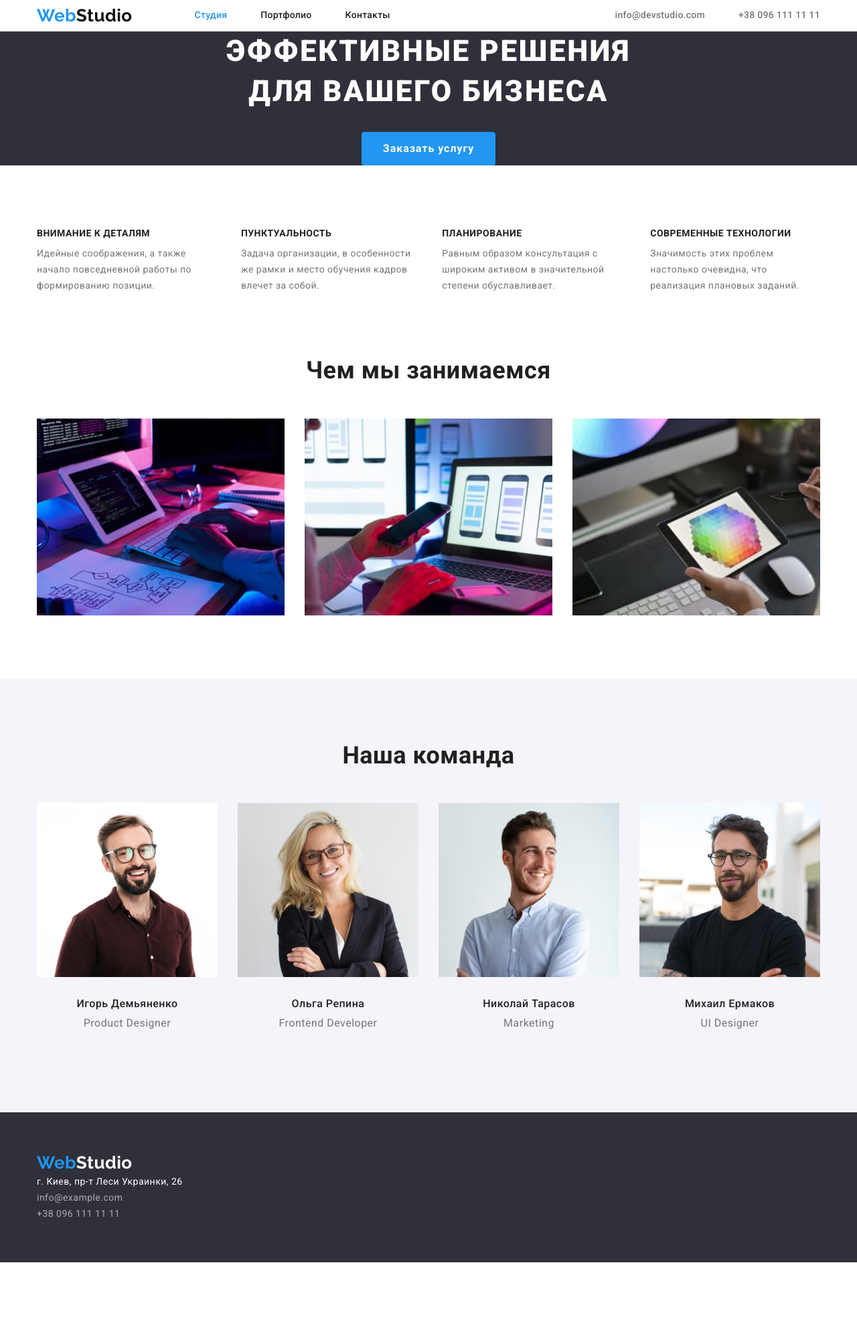
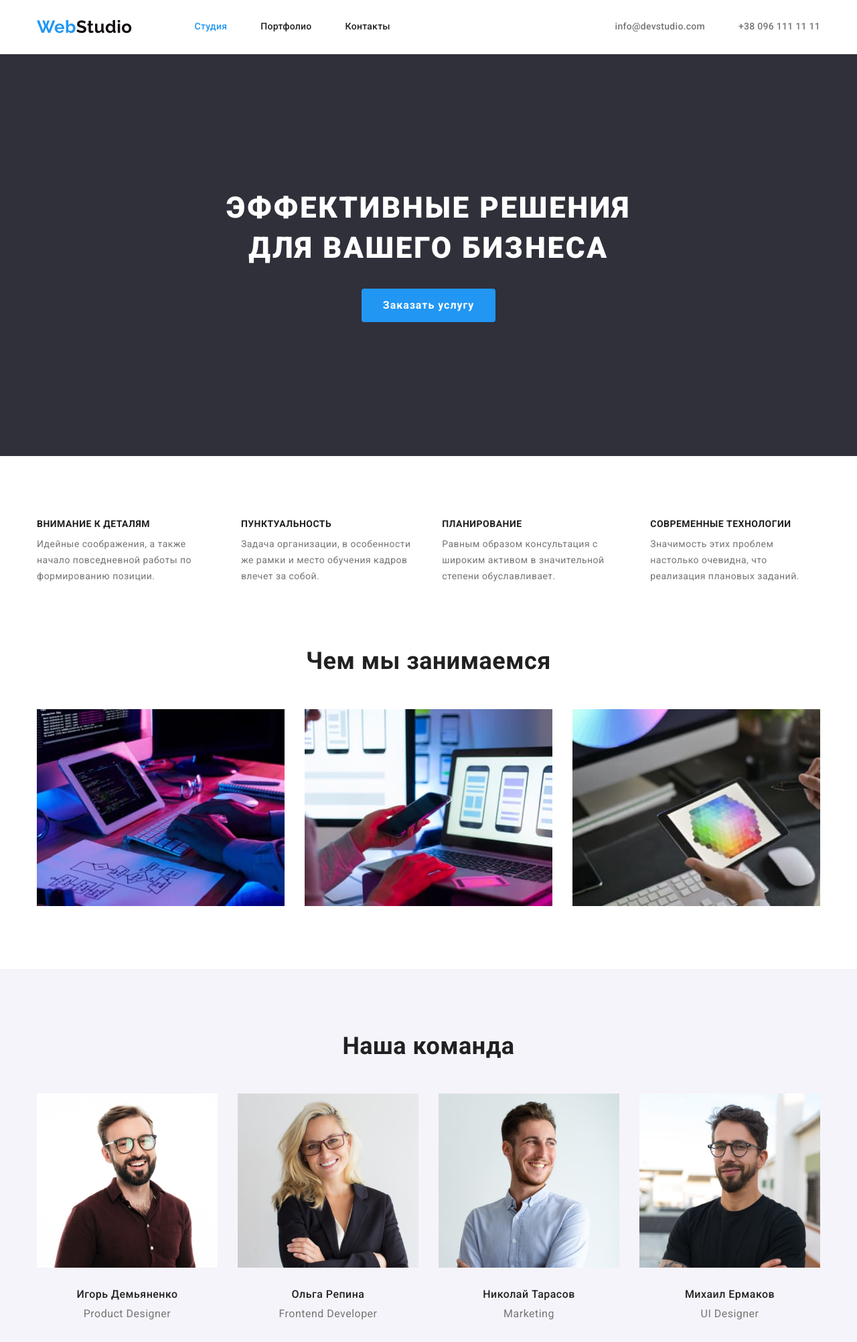
Before and after one commit to YuliaDenysiuk/goit-markup-hw-03, a plain HTML site: page index.html in a window 1280 px wide. Shown: the top 2004 px of the page at 67% size. Before the commit the page ends 1885 px from the top, so only its background shows below. Drawn offline with nearby package versions, Linux system fonts and the light colour scheme.

Commit message:
Изменяет геометрию

```diff
--- a/css/styles.css
+++ b/css/styles.css
@@ -116,8 +116,8 @@ header {
 .nav-link,
 .contact-link {
   display: block;
-  padding-top: 15px;
-  padding-bottom: 15px;
+  padding-top: 32px;
+  padding-bottom: 32px;
 
   font-weight: 500;
   font-size: 14px;
@@ -149,6 +149,8 @@ header {
 
 .hero {
   text-align: center;
+  padding-top: 200px;
+  padding-bottom: 200px;
 }
 
 .hero-title {
@@ -272,13 +274,15 @@ header {
   padding-bottom: 60px;
 }
 
-.page-footer .logo {
-  margin-bottom: 20px;
+.address {
+  margin-top: 20px;
+
+  font-style: normal;
+  font-size: 14px;
 }
 
-.address {
-  font-style: normal;
-  font-size: 14px;
+.contacts > li {
+  margin-top: 9px;
 }
 
 .contacts .link {
```
